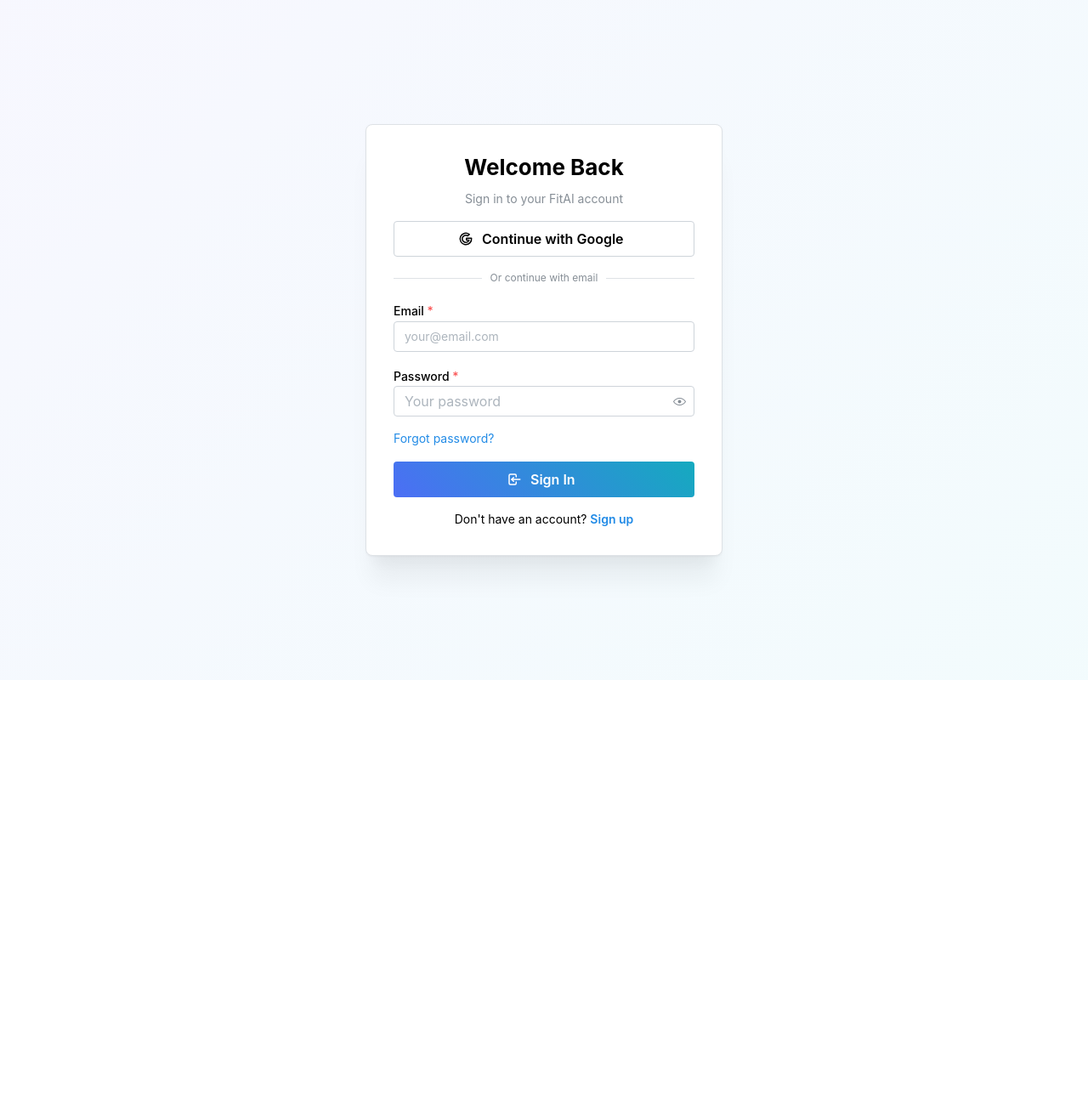
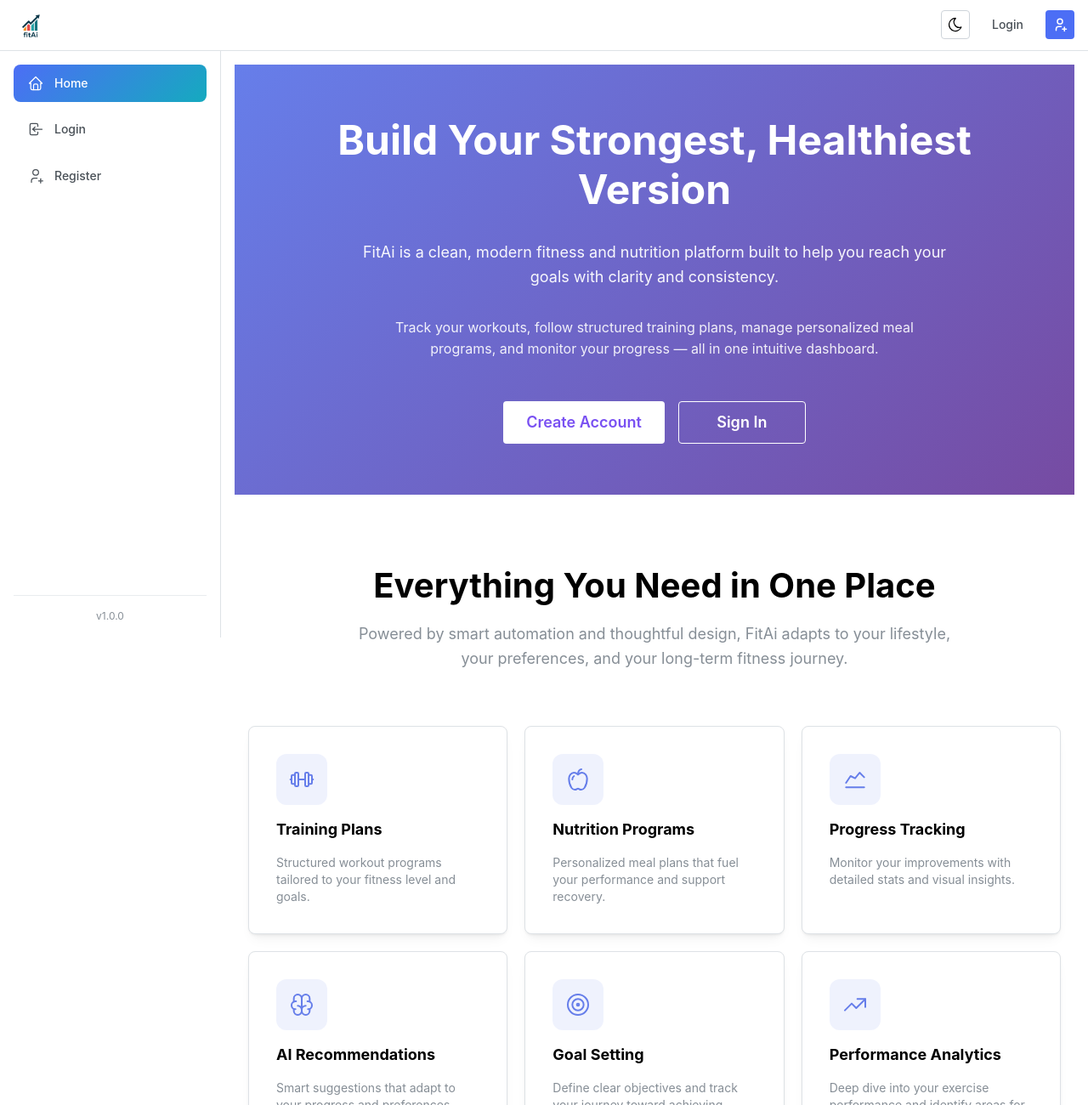
Before and after one commit to omrialt/FitAi-frontend, a React (Vite) app: page / in a window 1280 px wide. Before the commit this address led to /login. Shown: the top 1300 px of the page at 85% size. Before the commit the page ends 800 px from the top, so only its background shows below. Built offline with nearby package versions, Linux system fonts and the light colour scheme; no server answers; a web font is replaced by a local one; what @radix-ui/themes would draw is missing.

Commit message:
-add welcome page

```diff
--- a/src/App.tsx
+++ b/src/App.tsx
@@ -15,9 +15,9 @@
       <Route
         path="/"
         element={
-          <ProtectedRoute>
+
             <DashboardPage />
-          </ProtectedRoute>
+
         }
       />
       <Route
--- a/src/components/AppLayout.tsx
+++ b/src/components/AppLayout.tsx
@@ -67,9 +67,6 @@
   if (!isAuthenticated || !role) {
     return [
       { icon: <IconHome size={20} stroke={1.5} />, label: 'Home', path: '/' },
-      { icon: <IconInfoCircle size={20} stroke={1.5} />, label: 'About', path: '/about' },
-      { icon: <IconStar size={20} stroke={1.5} />, label: 'Features', path: '/features' },
-      { icon: <IconMail size={20} stroke={1.5} />, label: 'Contact', path: '/contact' },
       { icon: <IconLogin size={20} stroke={1.5} />, label: 'Login', path: '/login' },
       { icon: <IconUserPlus size={20} stroke={1.5} />, label: 'Register', path: '/register' },
     ];
--- /dev/null
+++ b/src/components/LandingHero.tsx
@@ -0,0 +1,194 @@
+import { Container, Title, Text, Button, Stack, Group, Box, Grid, Card } from '@mantine/core';
+import { useNavigate } from 'react-router-dom';
+import { IconBarbell, IconApple, IconChartLine, IconBrain, IconTarget, IconTrendingUp } from '@tabler/icons-react';
+
+export function LandingHero() {
+  const navigate = useNavigate();
+
+  const features = [
+    {
+      icon: <IconBarbell size={32} stroke={1.5} />,
+      title: 'Training Plans',
+      description: 'Structured workout programs tailored to your fitness level and goals.',
+    },
+    {
+      icon: <IconApple size={32} stroke={1.5} />,
+      title: 'Nutrition Programs',
+      description: 'Personalized meal plans that fuel your performance and support recovery.',
+    },
+    {
+      icon: <IconChartLine size={32} stroke={1.5} />,
+      title: 'Progress Tracking',
+      description: 'Monitor your improvements with detailed stats and visual insights.',
+    },
+    {
+      icon: <IconBrain size={32} stroke={1.5} />,
+      title: 'AI Recommendations',
+      description: 'Smart suggestions that adapt to your progress and preferences.',
+    },
+    {
+      icon: <IconTarget size={32} stroke={1.5} />,
+      title: 'Goal Setting',
+      description: 'Define clear objectives and track your journey toward achieving them.',
+    },
+    {
+      icon: <IconTrendingUp size={32} stroke={1.5} />,
+      title: 'Performance Analytics',
+      description: 'Deep dive into your exercise performance and identify areas for growth.',
+    },
+  ];
+
+  return (
+    <Box>
+      {/* Hero Section */}
+      <Box
+        style={{
+          background: 'linear-gradient(135deg, #667eea 0%, #764ba2 100%)',
+          color: 'white',
+          paddingTop: '60px',
+          paddingBottom: '60px',
+        }}
+      >
+        <Container size="lg">
+          <Stack gap="xl" align="center" style={{ textAlign: 'center' }}>
+            <Title
+              order={1}
+              size="3rem"
+              fw={700}
+              style={{
+                lineHeight: 1.2,
+                maxWidth: '800px',
+              }}
+            >
+              Build Your Strongest, Healthiest Version
+            </Title>
+
+            <Text
+              size="lg"
+              style={{
+                maxWidth: '700px',
+                opacity: 0.95,
+                lineHeight: 1.6,
+              }}
+            >
+              FitAi is a clean, modern fitness and nutrition platform built to help you reach your goals with clarity and consistency.
+            </Text>
+
+            <Text
+              size="md"
+              style={{
+                maxWidth: '650px',
+                opacity: 0.9,
+                lineHeight: 1.6,
+              }}
+            >
+              Track your workouts, follow structured training plans, manage personalized meal programs, and monitor your progress — all in one intuitive dashboard.
+            </Text>
+
+            <Group gap="md" mt="md">
+              <Button
+                size="lg"
+                variant="white"
+                color="violet"
+                onClick={() => navigate('/register')}
+                style={{ minWidth: '150px' }}
+              >
+                Create Account
+              </Button>
+              <Button
+                size="lg"
+                variant="outline"
+                style={{
+                  minWidth: '150px',
+                  borderColor: 'white',
+                  color: 'white',
+                }}
+                onClick={() => navigate('/login')}
+              >
+                Sign In
+              </Button>
+            </Group>
+          </Stack>
+        </Container>
+      </Box>
+
+      {/* Features Section */}
+      <Container size="xl" py={80}>
+        <Stack gap="xl">
+          <Stack gap="md" align="center" style={{ textAlign: 'center' }}>
+            <Title order={2} size="2.5rem">
+              Everything You Need in One Place
+            </Title>
+            <Text size="lg" c="dimmed" maw={700}>
+              Powered by smart automation and thoughtful design, FitAi adapts to your lifestyle, your preferences, and your long-term fitness journey.
+            </Text>
+          </Stack>
+
+          <Grid gutter="lg" mt="xl">
+            {features.map((feature, index) => (
+              <Grid.Col key={index} span={{ base: 12, sm: 6, lg: 4 }}>
+                <Card shadow="sm" padding="xl" radius="md" withBorder h="100%">
+                  <Stack gap="md">
+                    <Box
+                      style={{
+                        color: '#667eea',
+                        display: 'flex',
+                        alignItems: 'center',
+                        justifyContent: 'center',
+                        width: '60px',
+                        height: '60px',
+                        borderRadius: '12px',
+                        background: 'rgba(102, 126, 234, 0.1)',
+                      }}
+                    >
+                      {feature.icon}
+                    </Box>
+                    <Title order={3} size="h4">
+                      {feature.title}
+                    </Title>
+                    <Text c="dimmed" size="sm">
+                      {feature.description}
+                    </Text>
+                  </Stack>
+                </Card>
+              </Grid.Col>
+            ))}
+          </Grid>
+        </Stack>
+      </Container>
+
+      {/* CTA Section */}
+      <Box
+        style={{
+          background: 'linear-gradient(135deg, #667eea 0%, #764ba2 100%)',
+          color: 'white',
+          paddingTop: '50px',
+          paddingBottom: '50px',
+        }}
+      >
+        <Container size="md">
+          <Stack gap="xl" align="center" style={{ textAlign: 'center' }}>
+            <Title order={2} size="1.75rem">
+              Ready to Start Your Journey?
+            </Title>
+            <Text size="md" style={{ opacity: 0.95, maxWidth: '600px' }}>
+              Whether you're just getting started or pushing to the next level, everything you need is right here.
+              Join us today and start building your strongest, healthiest version.
+            </Text>
+            <Group gap="md">
+              <Button
+                size="lg"
+                variant="white"
+                color="violet"
+                onClick={() => navigate('/register')}
+                style={{ minWidth: '150px' }}
+              >
+                Get Started Free
+              </Button>
+            </Group>
+          </Stack>
+        </Container>
+      </Box>
+    </Box>
+  );
+}
--- a/src/hooks/useRoleGuard.ts
+++ b/src/hooks/useRoleGuard.ts
@@ -57,7 +57,6 @@
     resourceId,
     resourceOwnerId,
   } = options;
-
   const navigate = useNavigate();
   const { user, isAuthenticated } = useAuthStore();
   const [loading, setLoading] = useState(true);
--- a/src/pages/DashboardPage.tsx
+++ b/src/pages/DashboardPage.tsx
@@ -1,8 +1,10 @@
 // React 19: Using Activity component for performance optimization
 import { Activity } from 'react';
 import { AppLayout } from '../components/AppLayout';
+import { LandingHero } from '../components/LandingHero';
 import { Container, Title, Text, Paper, Grid, Card, Badge, Group } from '@mantine/core';
 import { usePresetMetadata } from '../hooks/useMetadata';
+import { useAuthStore } from '../store/authStore';
 
 function DashboardPage() {
   // React 19: Clean metadata management with custom hook
@@ -10,11 +12,16 @@
     preconnect: ['https://api.fitai.com'],
   });
 
+  const { isAuthenticated } = useAuthStore();
+
   return (
     <AppLayout>
       {metadata}
 
-      <Container size="xl">
+      {!isAuthenticated ? (
+        <LandingHero />
+      ) : (
+        <Container size="xl">
         <Title order={1} mb="xl">
           Dashboard
         </Title>
@@ -76,7 +83,8 @@
             </Text>
           </Paper>
         </Activity>
-      </Container>
+        </Container>
+      )}
     </AppLayout>
   );
 }
```
